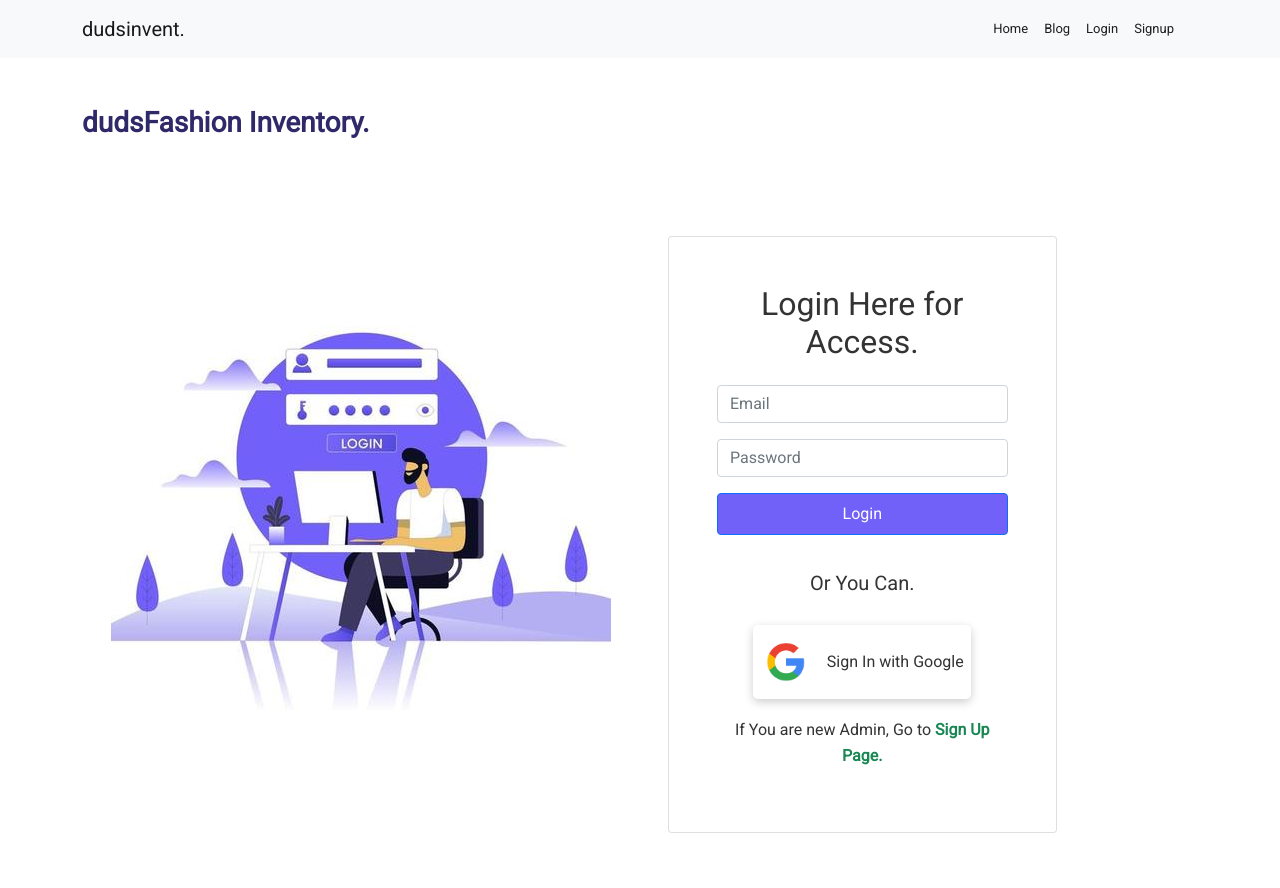
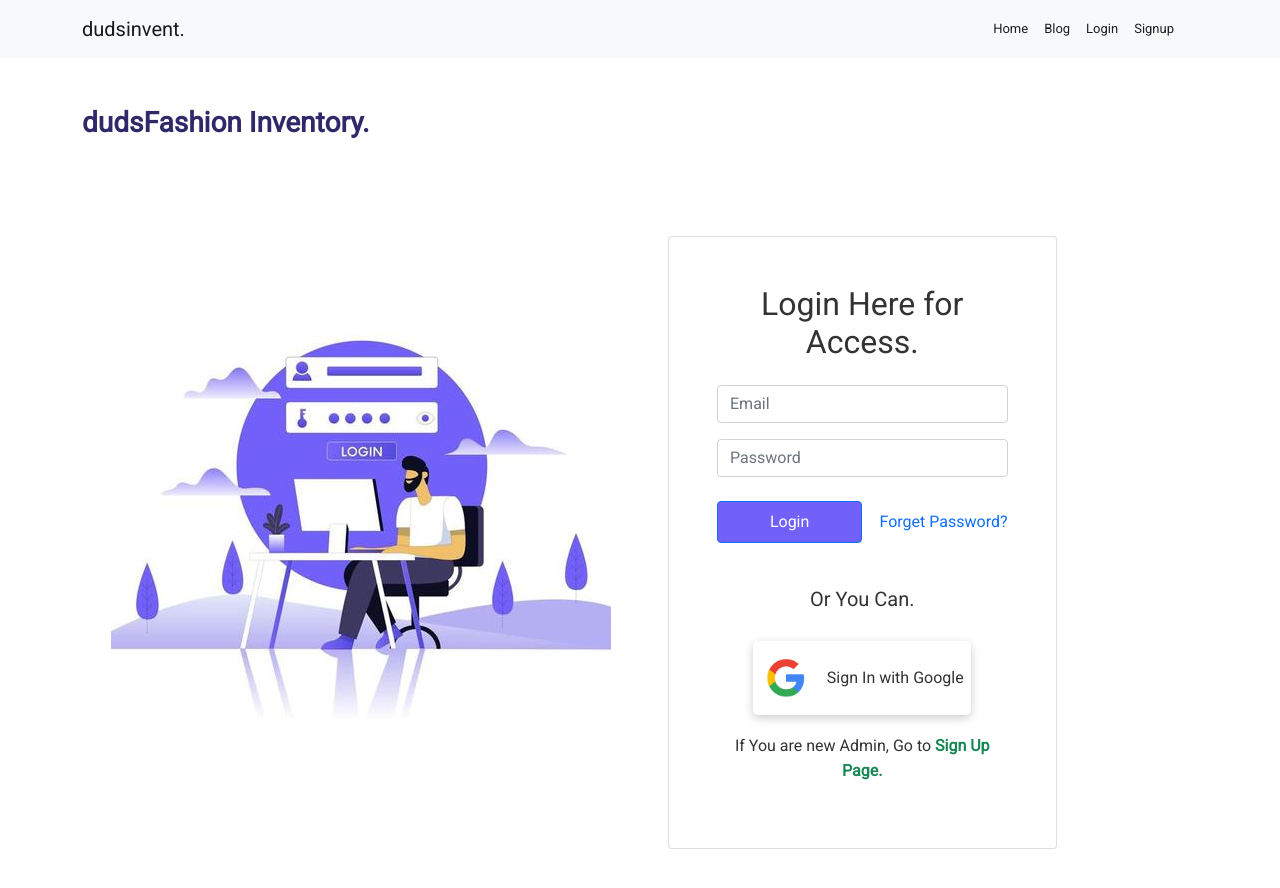
Before and after one commit to Anik-the-dev/Duds-Fashion-Warehouse-client, a React (Create React App) app: page /login in a window 1280 px wide. Shown: the top 888 px of the page. Built offline with nearby package versions, Linux system fonts and the light colour scheme.

Commit message:
forget pass design

```diff
--- a/src/components/Login/Login.js
+++ b/src/components/Login/Login.js
@@ -29,7 +29,7 @@ const Login = () => {
     console.log(user)
     console.log(user?.user)
     console.log(user?.user?.uid)
-    console.log("Eroor:",error)
+    console.log("Eroor:", error)
     return (
         <Container>
             <h1 className='mt-5 fw-6 fs-3 text-md-start text-center' style={{ color: "#2F2869" }}>dudsFashion Inventory.</h1>
@@ -55,7 +55,13 @@ const Login = () => {
                             <FormControl className='mt-3' onBlur={(e) => setPass(e.target.value)} type="password" name="password" placeholder="Password" required />
 
 
-                            <input type="submit" value="Login" className="btn btn-primary w-100 p-2 mt-3" style={{ backgroundColor: "#7161F8" }}></input>
+                            {/* <input type="submit" value="Login" className="btn btn-primary w-50 p-2 mt-3" style={{ backgroundColor: "#7161F8" }}></input> */}
+                            <div className='mt-3 d-flex flex-wrap-reverse align-items-center justify-content-between'>
+
+                                <input type="submit" value="Login" className="btn btn-primary w-50 p-2 " style={{ backgroundColor: "#7161F8" }}></input>
+                                <p className='text-primary pt-3'>Forget Password?</p>
+
+                            </div>
                             <p className='mt-2 text-danger fw-6'>{error?.message}</p>
 
                         </form>
```
